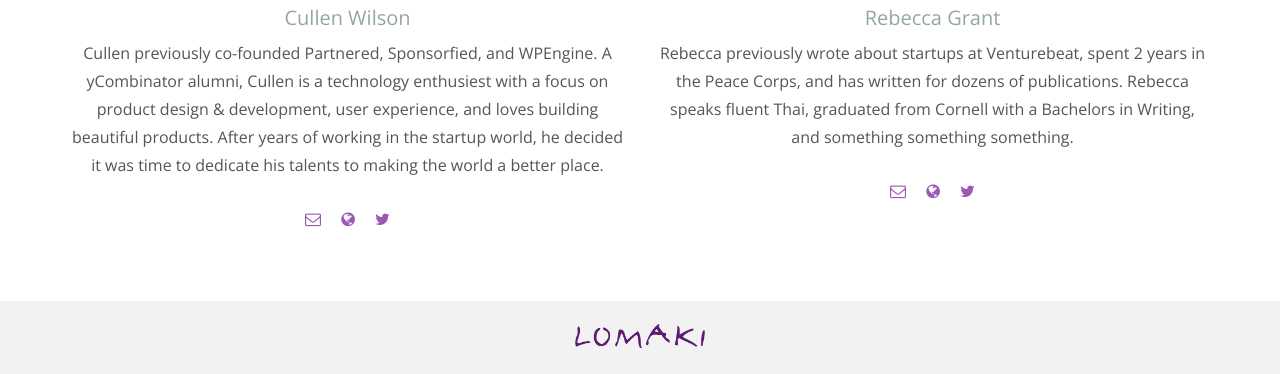
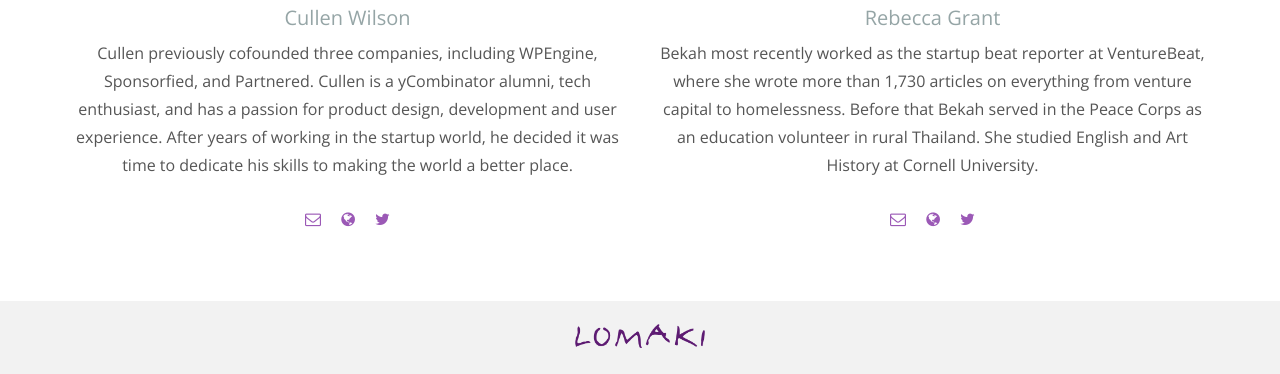
Before and after one commit to cullenw/lomaki, a plain HTML site: page index.html in a window 1280 px wide. Shown: the part 1461-1835 px from the top of the page. Drawn offline with nearby package versions, Linux system fonts and the light colour scheme.

Commit message:
Updated bios

```diff
--- a/index.html
+++ b/index.html
@@ -103,15 +103,15 @@
                 <div class="col-lg-6">
                     <img class="img-circle" src="https://scontent-a-pao.xx.fbcdn.net/hphotos-ash3/t1/7870_4719685840638_2011203105_n.jpg" width="140" alt="">
                     <h4>Cullen Wilson</h4>
-                    <p>Cullen previously co-founded Partnered, Sponsorfied, and WPEngine. A yCombinator alumni, Cullen is a technology enthusiest with a focus on product design &amp; development, user experience, and loves building beautiful products. After years of working in the startup world, he decided it was time to dedicate his talents to making the world a better place.</p>
-                    <p><a href="mailto:cullen@lomaki.com"><i class="fa fa-envelope-o"></i></a> <a href="#"><i class="fa fa-globe"></i></a> <a href="#"><i class="fa fa-twitter"></i></a></p>
+                    <p>Cullen previously cofounded three companies, including WPEngine, Sponsorfied, and Partnered. Cullen is a yCombinator alumni, tech enthusiast, and has a passion for product design, development and user experience. After years of working in the startup world, he decided it was time to dedicate his skills to making the world a better place.</p>
+                    <p><a href="mailto:cullen@lomaki.com"><i class="fa fa-envelope-o"></i></a> <a href="#"><i class="fa fa-globe"></i></a> <a href="http://twitter.com/cullenw"><i class="fa fa-twitter"></i></a></p>
                 </div><!--/col-lg-4 -->
 
                 <div class="col-lg-6">
                     <img class="img-circle" src="https://scontent-b-pao.xx.fbcdn.net/hphotos-frc3/t1/310038_10100859066545555_1628837840_n.jpg" width="140" alt="">
                     <h4>Rebecca Grant</h4>
-                    <p>Rebecca previously wrote about startups at Venturebeat, spent 2 years in the Peace Corps, and has written for dozens of publications. Rebecca speaks fluent Thai, graduated from Cornell with a Bachelors in Writing, and something something something.</p>
-                    <p><a href="mailto:bekah@lomaki.com"><i class="fa fa-envelope-o"></i></a> <a href="#"><i class="fa fa-globe"></i></a> <a href="#"><i class="fa fa-twitter"></i></a></p>
+                    <p>Bekah most recently worked as the startup beat reporter at VentureBeat, where she wrote more than 1,730 articles on everything from venture capital to homelessness. Before that Bekah served in the Peace Corps as an education volunteer in rural Thailand. She studied English and Art History at Cornell University.</p>
+                    <p><a href="mailto:bekah@lomaki.com"><i class="fa fa-envelope-o"></i></a> <a href="#"><i class="fa fa-globe"></i></a> <a href="http://twitter.com/bekahgrant"><i class="fa fa-twitter"></i></a></p>
                 </div><!--/col-lg-4 -->
             </div><!-- /row -->
         </div><!-- /container -->
```
